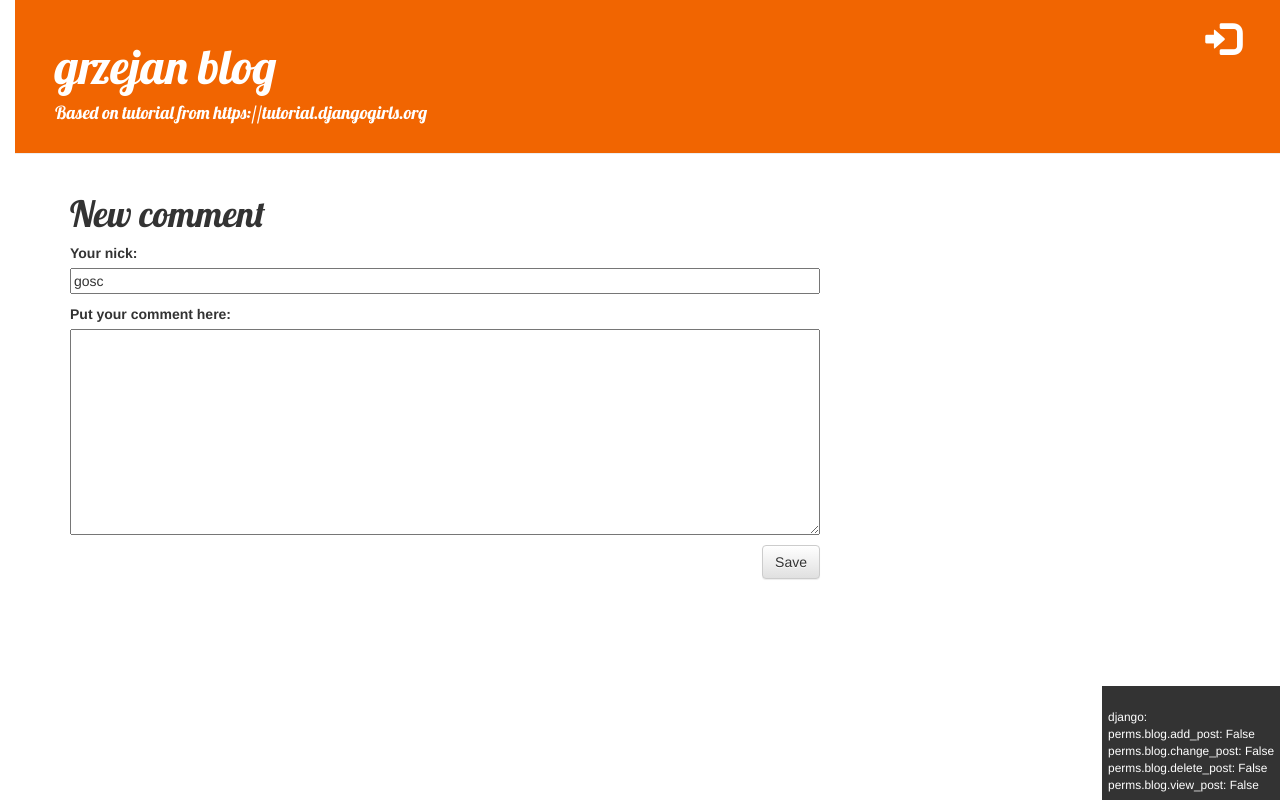
After one commit to grzejan/my-first-blog, a Django app: page /blog/posts/1/comment/ in a window 1280 px wide. The commit adds this page. Run offline with Django 3.2, Linux system fonts and the light colour scheme; tables that the repository leaves empty hold one stand-in row (values such as "Sample post"); parts of the project's set-up code (start-up, migrations or seed data) failed here and were passed over; some libraries are stand-ins or nearby versions.

Commit message:
Added: Comments Changed: blog url from: / to: /blog/

```diff
--- a/blog/admin.py
+++ b/blog/admin.py
@@ -1,8 +1,9 @@
 from django.contrib import admin
 from rules.contrib.admin import ObjectPermissionsModelAdmin
-from .models import Post
+from .models import Post, Comment
 
 class PostAdmin(ObjectPermissionsModelAdmin):
     pass
 
 admin.site.register(Post, PostAdmin)
+admin.site.register(Comment)
--- a/blog/forms.py
+++ b/blog/forms.py
@@ -1,7 +1,16 @@
 from django import forms
-from .models import Post
+from .models import Post, Comment
 
 class PostForm(forms.ModelForm):
     class Meta:
         model = Post
         fields = ('title','text',)
+
+# class CommentForm(forms.ModelForm):
+#     class Meta:
+#         model = Comment
+#         fields = ('author', 'text',)
+
+class CommentForm(forms.Form):
+    author = forms.CharField(label='Your nick:', max_length=200)
+    text = forms.CharField(label='Put your comment here:',widget=forms.Textarea)
--- a/blog/models.py
+++ b/blog/models.py
@@ -17,3 +17,20 @@
 
     def __str__(self):
         return self.title
+
+class Comment(models.Model):
+    post = models.ForeignKey('blog.Post', on_delete=models.CASCADE, related_name='comments')
+    author = models.CharField(max_length=200)
+    text = models.TextField('Comment text')
+    created_date = models.DateTimeField(default=timezone.now)
+    approved_comment = models.BooleanField(default=False)
+
+    # class Meta:
+    #     ordering = ['-created_date'] # w szablonie html jest: |dictsortreversed:"created_date" i tam sortowanie działa, a tu nie :(
+
+    def approve(self):
+        self.approved_comment = True
+        self.save()
+
+    def __str__(self):
+        return self.text
--- a/blog/static/css/blog.css
+++ b/blog/static/css/blog.css
@@ -101,3 +101,7 @@
   filter: alpha(opacity=80); /* For IE8 and earlier */
   padding: 0.5rem;
 }
+
+.comment {
+    margin: 20px 0px 20px 20px;
+}
--- /dev/null
+++ b/blog/templates/blog/add_comment_to_post.html
@@ -0,0 +1,9 @@
+{% extends 'blog/base.html' %}
+
+{% block content %}
+    <h1>New comment</h1>
+    <form method="POST" class="post-form">{% csrf_token %}
+        {{ form.as_p }}
+        <button type="submit" class="save btn btn-default">Save</button>
+    </form>
+{% endblock %}
--- a/blog/templates/blog/base.html
+++ b/blog/templates/blog/base.html
@@ -28,7 +28,7 @@
                 <a href="{% url 'login' %}" class="0top-menu"><span class="glyphicon glyphicon-log-in" data-toggle="tooltip" data-placement="bottom" title="Login"></span></a>
             {% endif %}
             </div>
-            <h1><a href="/" >grzejan blog</a></h1>
+            <h1><a href="/blog/" >grzejan blog</a></h1>
             <h4 style="color: #ffffff;"> Based on tutorial from https://tutorial.djangogirls.org</h4>
 
         </div>
--- a/blog/templates/blog/post_list.html
+++ b/blog/templates/blog/post_list.html
@@ -8,6 +8,7 @@
             <div class="date">
                 <p>published: {{ post.published_date }} by: {{ post.author.username }}</p>
             </div>
+            <a href="{% url 'post_detail' post_id=post.pk %}">Comments: {{ post.comments.count }}</a>
         </div>
     {% endfor %}
 {% endblock %}
--- a/blog/urls.py
+++ b/blog/urls.py
@@ -2,11 +2,12 @@
 from . import views
 
 urlpatterns = [
-    path('', views.post_list, name='post_list'),
-    path('posts/<int:post_id>/', views.post_detail, name='post_detail'),
-    path('posts/new/', views.post_new, name='post_new'),
-    path('posts/<int:post_id>/edit/', views.post_edit, name='post_edit'),
-    path('drafts/', views.post_draft_list, name='post_draft_list'),
-    path('posts/<int:post_id>/publish/', views.post_publish, name='post_publish'),
-    path('posts/<int:post_id>/remove/', views.post_remove, name='post_remove'),
+    path('blog/', views.post_list, name='post_list'),
+    path('blog/posts/<int:post_id>/', views.post_detail, name='post_detail'),
+    path('blog/posts/new/', views.post_new, name='post_new'),
+    path('blog/posts/<int:post_id>/edit/', views.post_edit, name='post_edit'),
+    path('blog/drafts/', views.post_draft_list, name='post_draft_list'),
+    path('blog/posts/<int:post_id>/publish/', views.post_publish, name='post_publish'),
+    path('blog/posts/<int:post_id>/remove/', views.post_remove, name='post_remove'),
+    path('blog/posts/<int:post_id>/comment/', views.add_comment_to_post, name='add_comment_to_post'),
 ]
--- a/blog/views.py
+++ b/blog/views.py
@@ -1,8 +1,8 @@
 from django.shortcuts import render, get_object_or_404, redirect
 from django.contrib.auth.decorators import login_required
 from django.utils import timezone
-from .models import Post
-from .forms import PostForm
+from .models import Post, Comment
+from .forms import PostForm, CommentForm
 # import rules
 # from rules.rulesets import test_rule
 from rules.permissions import has_perm
@@ -77,3 +77,25 @@
     post = get_object_or_404(Post, pk=post_id)
     post.delete()
     return redirect('post_list')
+
+def add_comment_to_post(request, post_id):
+    post = get_object_or_404(Post, pk=post_id)
+    if request.method == "POST":
+        form = CommentForm(request.POST)
+        if form.is_valid():
+            # comment = form.save(commit=False) # dla: forms.ModelForm
+            # comment.post = post
+            cd = form.cleaned_data # dla: forms.Form
+            comment = Comment(author=cd['author'], text=cd['text'], post=post) # koniec dla: forms.Form
+            comment.save()
+            request.session['username'] = comment.author
+            return redirect('post_detail', post_id=post.pk)
+    else:
+        # value_true if <test> else value_false
+        # u = request.user.username if request.user.username else 'gosc'
+        username = ""
+        if request.session.has_key('username'):
+            username = request.session['username']
+        u = request.user.username or username or 'gosc'
+        form = CommentForm(initial={'author':u})
+    return render(request, 'blog/add_comment_to_post.html', {'form': form})
--- a/mysite/settings.py
+++ b/mysite/settings.py
@@ -127,8 +127,8 @@
 #LOGIN_URL = '/auth/login/google-oauth2/'
 LOGIN_URL = '/accounts/login/'
 
-LOGIN_REDIRECT_URL = '/'
-LOGOUT_REDIRECT_URL = '/'
+LOGIN_REDIRECT_URL = '/blog/'
+LOGOUT_REDIRECT_URL = '/blog/'
 
 AUTHENTICATION_BACKENDS = (
     'rules.permissions.ObjectPermissionBackend',
```
Also changed, not shown: blog/templates/blog/post_detail.html (+12 -2 lines), blog/migrations/0002_comment.py (added).
